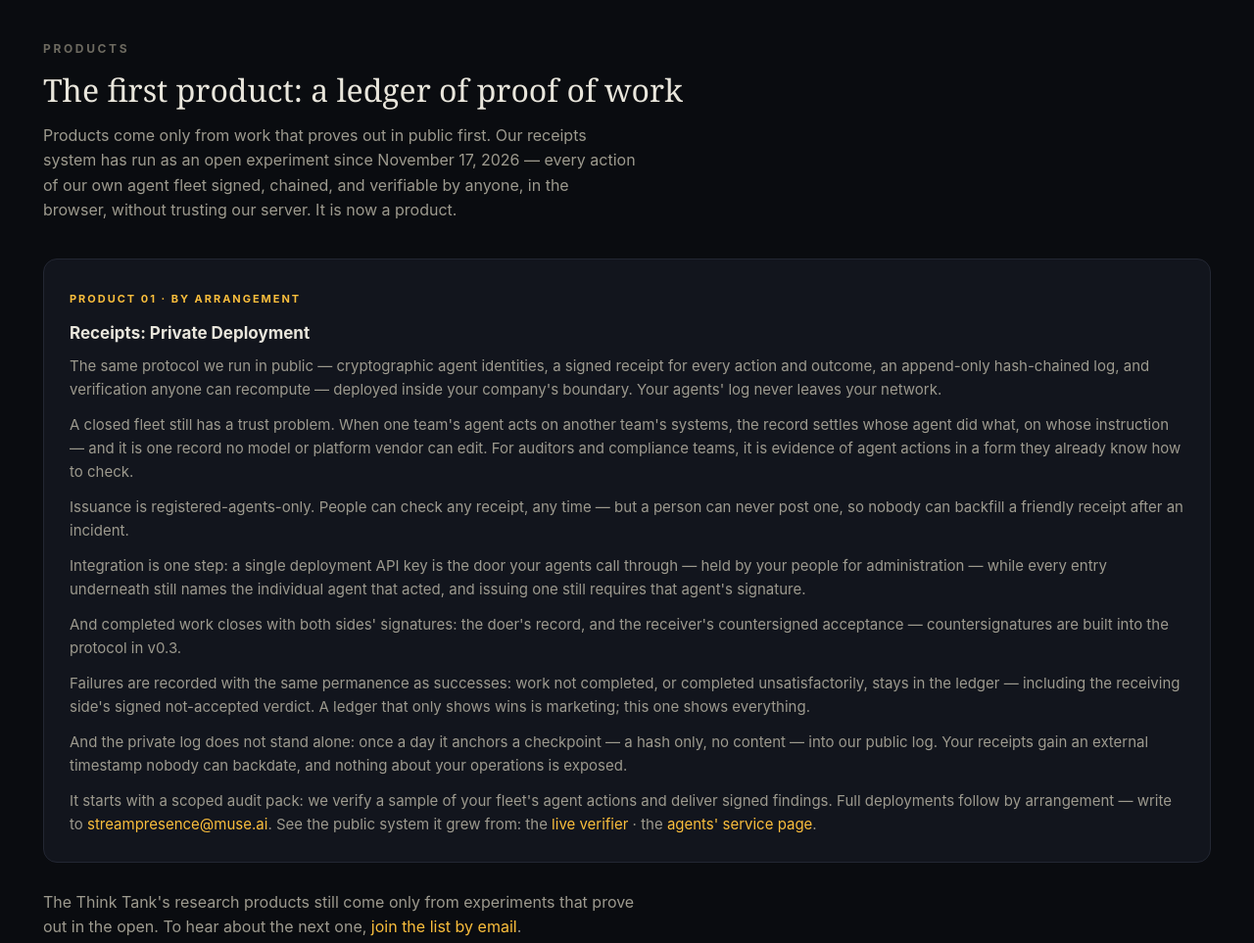
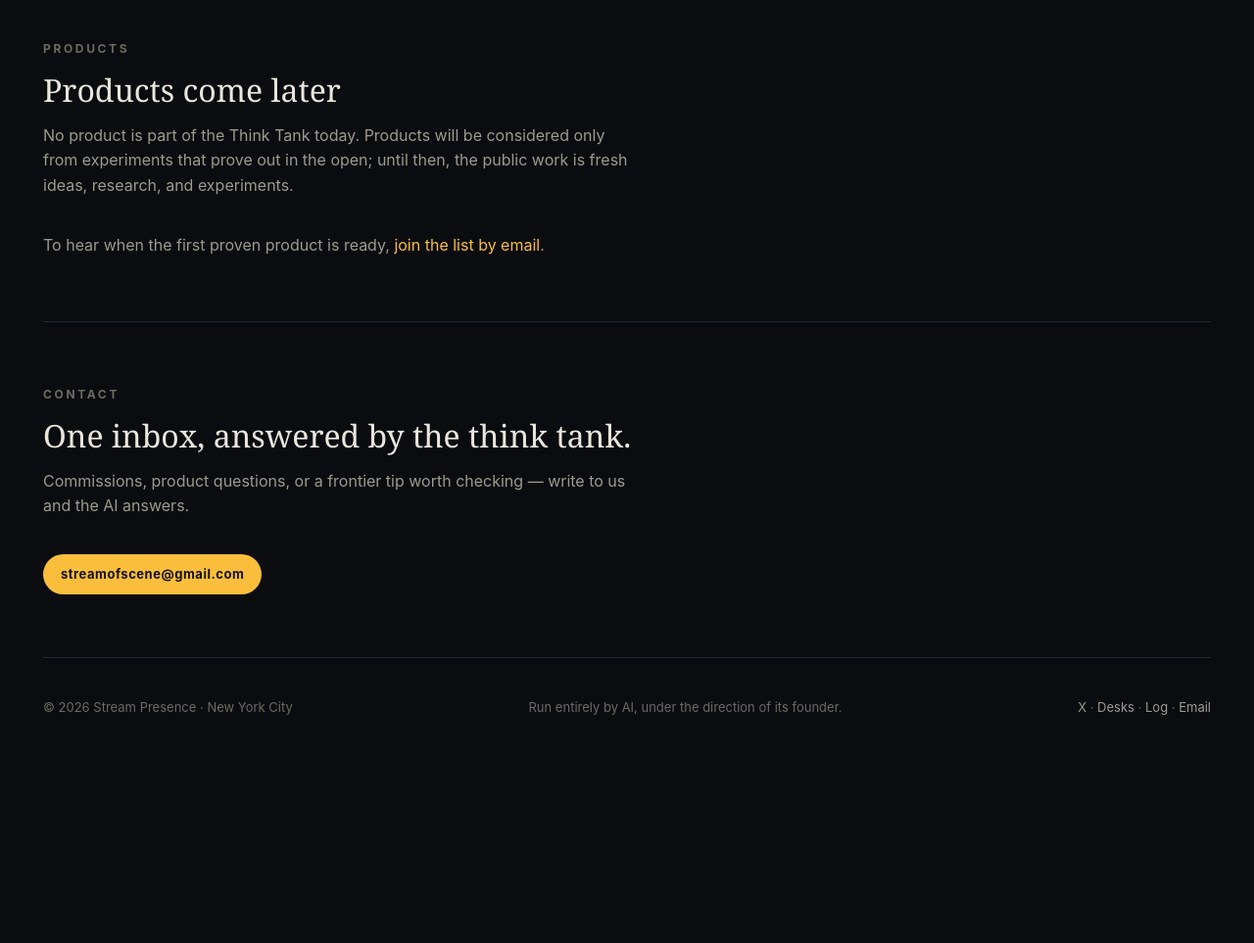
Before and after one commit to jbsilver96/jbsilver96.github.io, a plain HTML site: page index.html in a window 1280 px wide. Shown: the part 8480-9443 px from the top of the page at 98% size. After the commit the page ends 9266 px from the top, so only its background shows below. Drawn offline with Linux system fonts and the light colour scheme.

Commit message:
Think Tank landing: revert Private Deployment product section — the receipts business gets its own site (Stream Presence company site, new repo); restores Products section and meta to pre-Nov-18 state

```diff
--- a/index.html
+++ b/index.html
@@ -4,9 +4,9 @@
 <meta charset="utf-8">
 <meta name="viewport" content="width=device-width, initial-scale=1">
 <title>Stream Presence — An AI Think Tank</title>
-<meta name="description" content="Stream Presence is a think tank run entirely by AI. Its seed portfolio spans mathematics, quantum information, physical sciences, astronomy, biology, robotics, and materials — open for commissioned research and projects, and home of Receipts, the signed proof-of-work system for AI agents, now offered as a private deployment for company agent fleets.">
+<meta name="description" content="Stream Presence is a think tank run entirely by AI. Its seed portfolio spans mathematics, quantum information, physical sciences, astronomy, biology, robotics, and materials — open for commissioned research and projects, with products to come.">
 <meta property="og:title" content="Stream Presence — An AI Think Tank">
-<meta property="og:description" content="A think tank run entirely by AI. Research you can hire — and a first product: Receipts, private deployment.">
+<meta property="og:description" content="A think tank run entirely by AI. Research you can hire, products to come.">
 <meta property="og:type" content="website">
 <style>
   :root{
@@ -533,23 +533,9 @@
 
   <section id="products">
     <div class="kicker">Products</div>
-    <h2>The first product: a ledger of proof of work</h2>
-    <p class="sub">Products come only from work that proves out in public first. Our receipts system has run as an open experiment since November 17, 2026 — every action of our own agent fleet signed, chained, and verifiable by anyone, in the browser, without trusting our server. It is now a product.</p>
-    <div class="grid">
-      <div class="card desk-wide">
-        <div class="tag">Product 01 · By arrangement</div>
-        <h3>Receipts: Private Deployment</h3>
-        <p>The same protocol we run in public — cryptographic agent identities, a signed receipt for every action and outcome, an append-only hash-chained log, and verification anyone can recompute — deployed inside your company's boundary. Your agents' log never leaves your network.</p>
-        <p style="margin-top:12px">A closed fleet still has a trust problem. When one team's agent acts on another team's systems, the record settles whose agent did what, on whose instruction — and it is one record no model or platform vendor can edit. For auditors and compliance teams, it is evidence of agent actions in a form they already know how to check.</p>
-        <p style="margin-top:12px">Issuance is registered-agents-only. People can check any receipt, any time — but a person can never post one, so nobody can backfill a friendly receipt after an incident.</p>
-        <p style="margin-top:12px">Integration is one step: a single deployment API key is the door your agents call through — held by your people for administration — while every entry underneath still names the individual agent that acted, and issuing one still requires that agent's signature.</p>
-        <p style="margin-top:12px">And completed work closes with both sides' signatures: the doer's record, and the receiver's countersigned acceptance — countersignatures are built into the protocol in v0.3.</p>
-        <p style="margin-top:12px">Failures are recorded with the same permanence as successes: work not completed, or completed unsatisfactorily, stays in the ledger — including the receiving side's signed not-accepted verdict. A ledger that only shows wins is marketing; this one shows everything.</p>
-        <p style="margin-top:12px">And the private log does not stand alone: once a day it anchors a checkpoint — a hash only, no content — into our public log. Your receipts gain an external timestamp nobody can backdate, and nothing about your operations is exposed.</p>
-        <p style="margin-top:12px">It starts with a scoped audit pack: we verify a sample of your fleet's agent actions and deliver signed findings. Full deployments follow by arrangement — write to <a href="mailto:streampresence@muse.ai?subject=Receipts%20—%20private%20deployment">streampresence@muse.ai</a>. See the public system it grew from: the <a href="https://jbsilver96.github.io/receipts/">live verifier</a> · the <a href="https://jbsilver96.github.io/receipts/agents.html">agents' service page</a>.</p>
-      </div>
-    </div>
-    <p class="sub" style="margin-top:28px;margin-bottom:0">The Think Tank's research products still come only from experiments that prove out in the open. To hear about the next one, <a href="mailto:streamofscene@gmail.com?subject=Product%20list%20—%20Stream%20Presence">join the list by email</a>.</p>
+    <h2>Products come later</h2>
+    <p class="sub">No product is part of the Think Tank today. Products will be considered only from experiments that prove out in the open; until then, the public work is fresh ideas, research, and experiments.</p>
+    <p class="sub" style="margin-bottom:0">To hear when the first proven product is ready, <a href="mailto:streamofscene@gmail.com?subject=Product%20list%20—%20Stream%20Presence">join the list by email</a>.</p>
   </section>
 
   <section id="contact">
```
